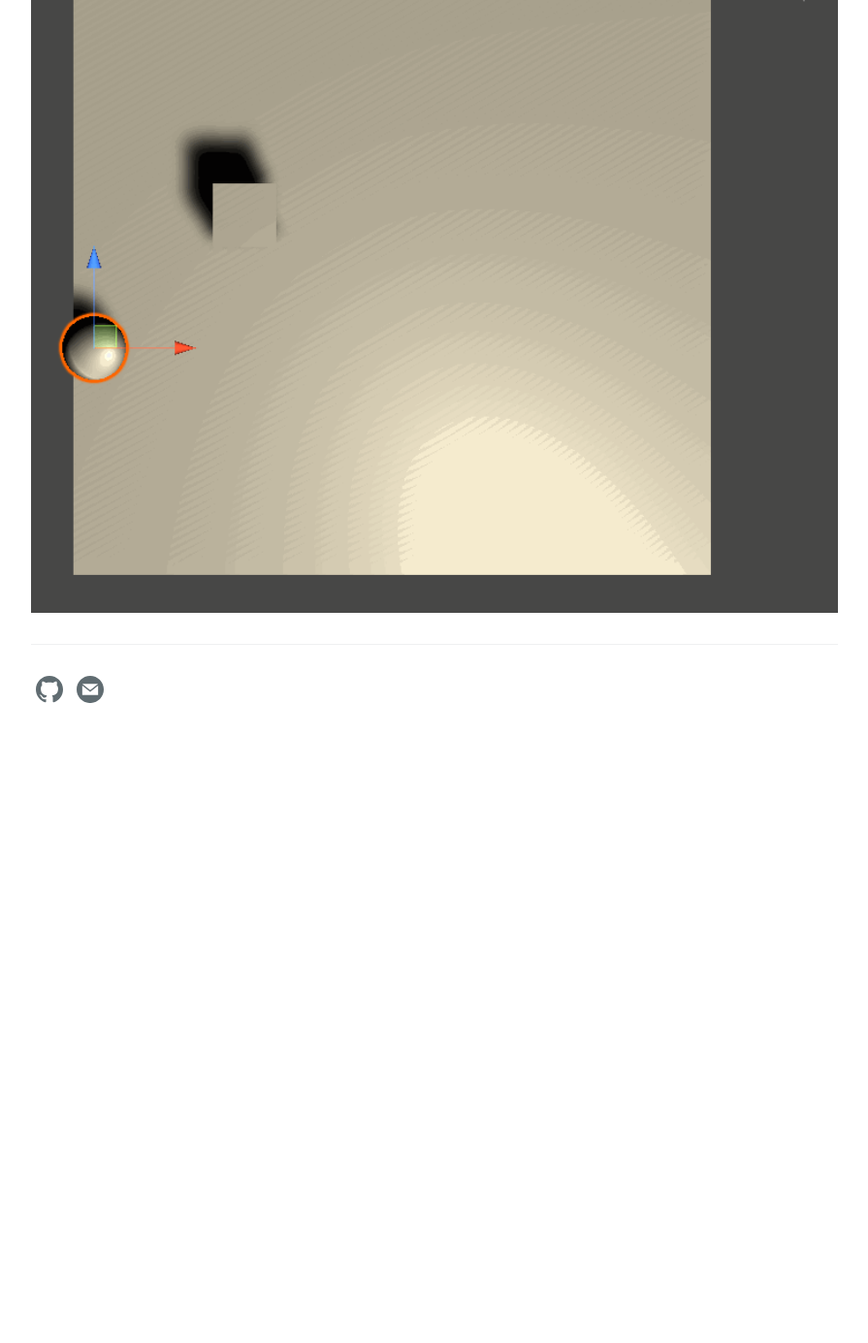
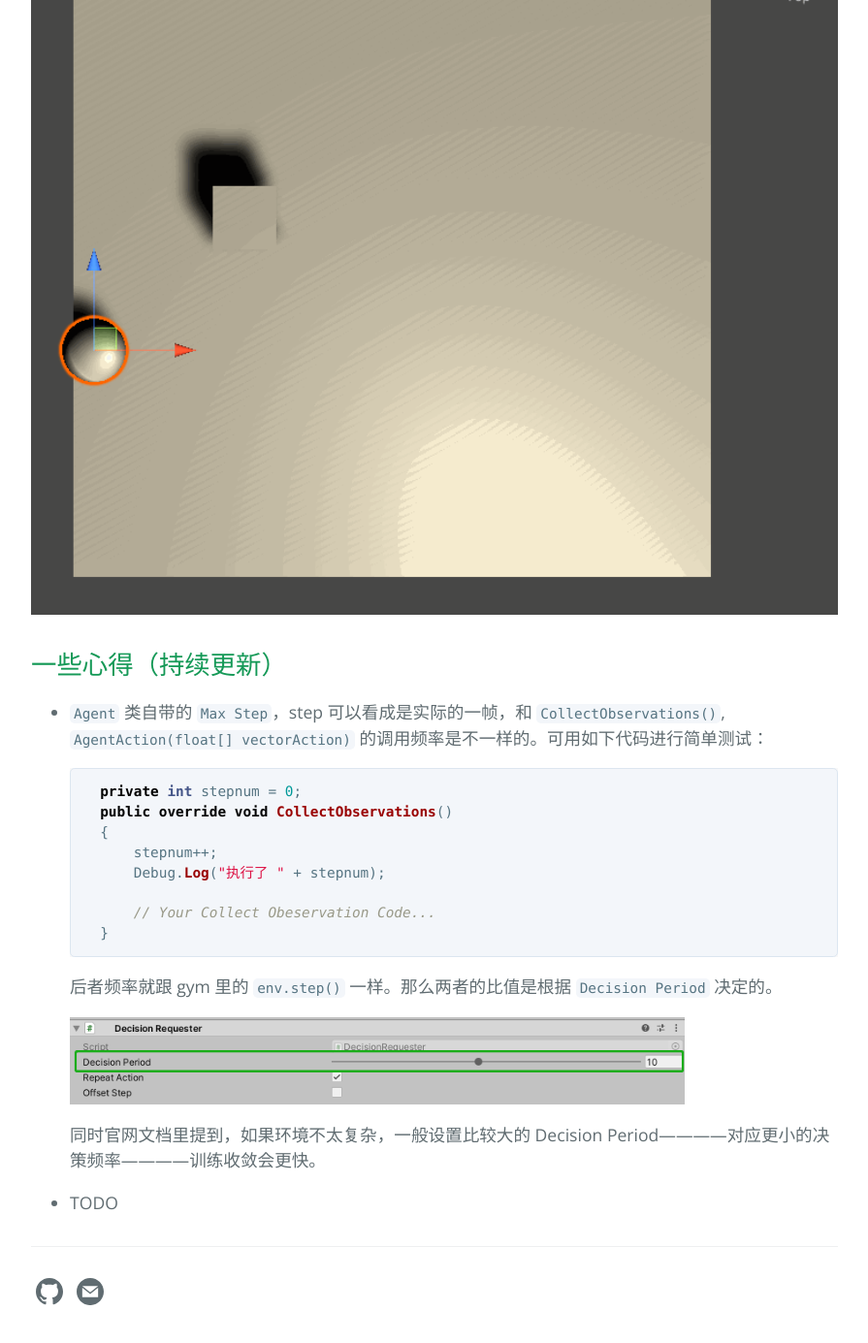
Before and after one commit to Zju-George/-.github.io, a Jekyll site: the page built from _posts/2020-04-18-Unity MLagent.md, in a window 1280 px wide and 1400 px high, scrolled down 4232 px. Shown: the top 1385 px of the window at 97% size, without its empty margins (192-1087 px from the left). Built offline with Jekyll 4.4.1, drawn with Linux system fonts in a browser that asks for light colours; emoji names are drawn with the system emoji font; before the commit the page ends 5011 px from its top, so only the background shows below that; some of the changed text lies outside the part shown.

Commit message:
modify post

````diff
--- a/_posts/2020-04-18-Unity MLagent.md
+++ b/_posts/2020-04-18-Unity MLagent.md
@@ -9,12 +9,13 @@ title: "Unity3D ml-agents"
 
 经测试 tf 2.1 可行，所以我修改了 `install_requires` 变量，即 `"tensorflow>=1.7,<=2.1"`，但是改完了还需要重新 `pip install -e .` 一下，因为 check 的时候应该是对 pip setup 后的二进制文件 `*.lib` 等来 check 的。有点像修改了 `.bashrc` 还需要 `source` 一下才生效。
 
+<a href="#xinde">一些心得</a>(页面锚点，免得下拉麻烦)
 
 ### 环境安装
 
 具体安装 1.4.1 的[文档](https://github.com/Unity-Technologies/ml-agents/tree/0.14.1/docs)已经写得蛮详细了，这里仅仅提一嘴：
 
-推荐建立 virtual env，这样在任何路径下都能执行 `mlagents-learn`。但是还是建议 cmd 的 workingdir 就是 `$YOUR_MLAGENTS_REPO`，因为进入 virtual env 就用 default 的命令就行
+推荐建立 virtual env，这样在任何路径下都能执行 `mlagents-learn`。但是还是建议 cmd 的 workingdir 就是 `$YOUR_MLAGENTS_REPO`，因为进入 virtual env 就用 default 的命令就行，例如
 
 ```console
 D:\unityProjects\ml-agents-0.14.1> python-envs\sample-env\Scripts\activate
@@ -117,7 +118,7 @@ INFO: Step: 31000. Time Elapsed: 408.694 s Mean Reward: 1.000. Std of Reward: 0.
 <br>
 
 **我的渣CPU：**
-<center><img src="/assets/CPU.png" alt="CPU" width="50%" height="50%" align="center" /></center>
+<img src="/assets/CPU.png" alt="CPU" width="60%" height="60%" align="center" />
 
 **训练log:**
 
@@ -146,3 +147,28 @@ INFO:Step: 16000. Time Elapsed: 148.039 s Mean Reward: 0.667. Std of Reward: 0.7
 
 (***刻意没训练完全，看看是什么效果*** :joy:)
 <center><img src="/assets/roller_test_cpu.gif" alt="Result_cpu" width="100%" height="100%" align="center" /></center>
+
+<a name="xinde"></a>
+
+## 一些心得（持续更新）
+
+* `Agent` 类自带的 `Max Step`，step 可以看成是实际的一帧，和 `CollectObservations()`, `AgentAction(float[] vectorAction)` 的调用频率是不一样的。可用如下代码进行简单测试：
+
+    ```c#
+    private int stepnum = 0;
+    public override void CollectObservations()
+    {
+        stepnum++;
+        Debug.Log("执行了 " + stepnum);
+
+        // Your Collect Obeservation Code...
+    }
+    ```
+
+    后者频率就跟 gym 里的 `env.step()` 一样。那么两者的比值是根据 `Decision Period` 决定的。
+
+    <img src="/assets/decision%20period.png" alt="Decision Period" width="80%" height="80%" align="center" />
+
+    同时官网文档里提到，如果环境不太复杂，一般设置比较大的 Decision Period————对应更小的决策频率————训练收敛会更快。
+
+*  TODO
````
Also changed, not shown: assets/decision period.png (added).
